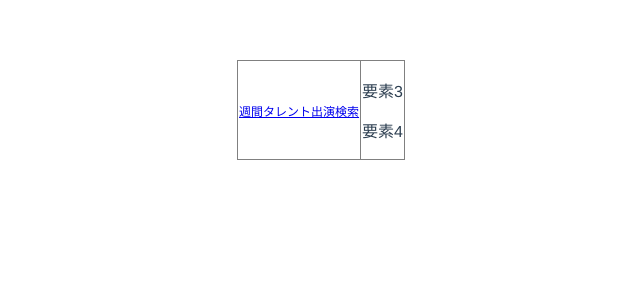
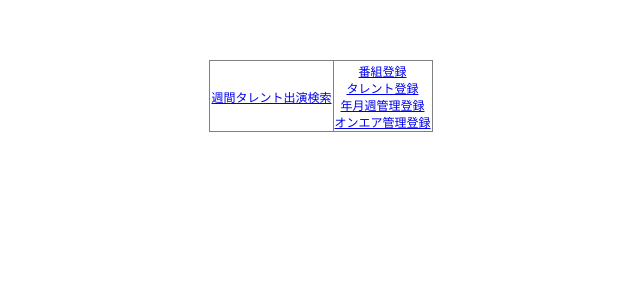
Before and after one commit to Fukuta-Y/TalentSearchFrontend, a Vue app in the folder frontend/: page / in a window 1280 px wide. Shown: the top 300 px of the page, without its empty margins (319-959 px from the left). Built offline with nearby package versions, Linux system fonts and the light colour scheme.

Commit message:
リンクの型だけ追加

```diff
--- a/frontend/src/views/MainMenu/components/MasterList.vue
+++ b/frontend/src/views/MainMenu/components/MasterList.vue
@@ -1,8 +1,16 @@
 <template>
-    <div>
-        <p>要素3</p>
-        <p>要素4</p>
-    </div>
+    <div style='text-align:center;font-size:12px;'>
+        <router-link
+            :to="{ name: '' }">番組登録</router-link></div>
+    <div style='text-align:center;font-size:12px;'>
+        <router-link
+            :to="{ name: '' }">タレント登録</router-link></div>
+    <div style='text-align:center;font-size:12px;'>
+        <router-link
+            :to="{ name: '' }">年月週管理登録</router-link></div>
+    <div style='text-align:center;font-size:12px;'>
+        <router-link
+            :to="{ name: '' }">オンエア管理登録</router-link></div>
 </template>
 <script>
 export default {
```
